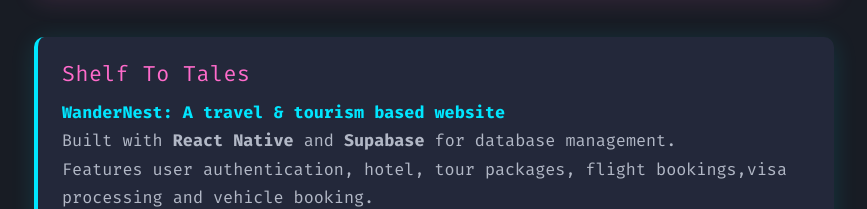
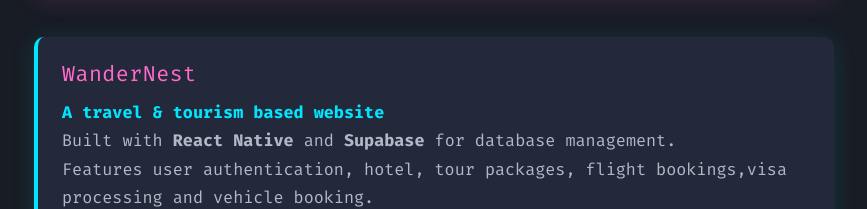
Before and after one commit to Redwan-Ahmed241/Redwan-Ahmed241.github.io, a plain HTML site: page index.html in a window 1280 px wide. Shown: the part 3981-4190 px from the top of the page, without its empty margins (206-1073 px from the left). Drawn offline with Linux system fonts and the light colour scheme.

Commit message:
Update index.html

```diff
--- a/index.html
+++ b/index.html
@@ -339,9 +339,9 @@
         </div>
 
         <div class="project-card" style="border-left: 4px solid var(--accent1); box-shadow: 0 4px 24px #00e6ff22;">
-          <div class="project-title" style="font-size:1.35rem;letter-spacing:0.5px;">Shelf To Tales</div>
+          <div class="project-title" style="font-size:1.35rem;letter-spacing:0.5px;">WanderNest</div>
           <div class="project-desc" style="font-size:1.05rem;line-height:1.7;">
-            <span style="color:var(--accent1);font-weight:600;">WanderNest: A travel & tourism based website</span><br>
+            <span style="color:var(--accent1);font-weight:600;"> A travel & tourism based website</span><br>
             <span style="color:var(--muted);">
               Built with <b>React Native</b> and <b>Supabase</b> for database management.<br>
               Features user authentication, hotel, tour packages, flight bookings,visa processing and vehicle booking.
```
